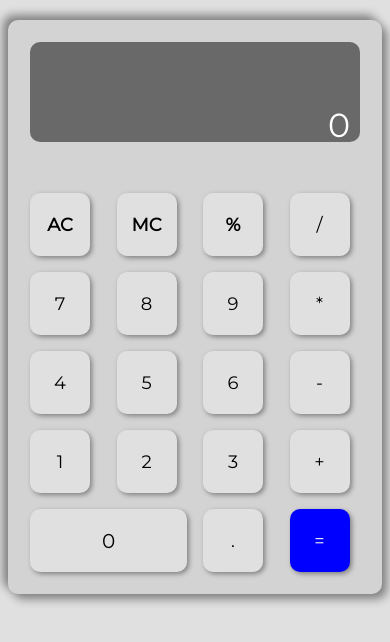
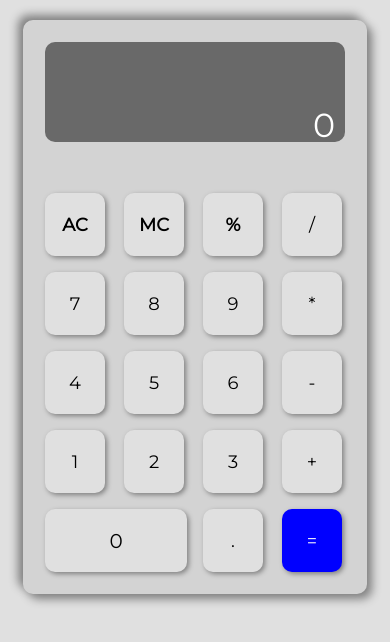
Before and after one commit to Efe-Code1/calculator, a plain HTML site: page index.html in a window 390 px wide. Drawn offline with Linux system fonts and the light colour scheme.

Commit message:
completed

```diff
--- a/calculator.css
+++ b/calculator.css
@@ -77,3 +77,10 @@ box-shadow: 2px 2px 5px grey;
     background-color: blue;
     color: white;
 }
+
+
+@media screen and (max-width:1000px) {
+  .container{
+    width: 300px;
+  }
+}
```
Also changed, not shown: calculator.js (+7 -0 lines).
